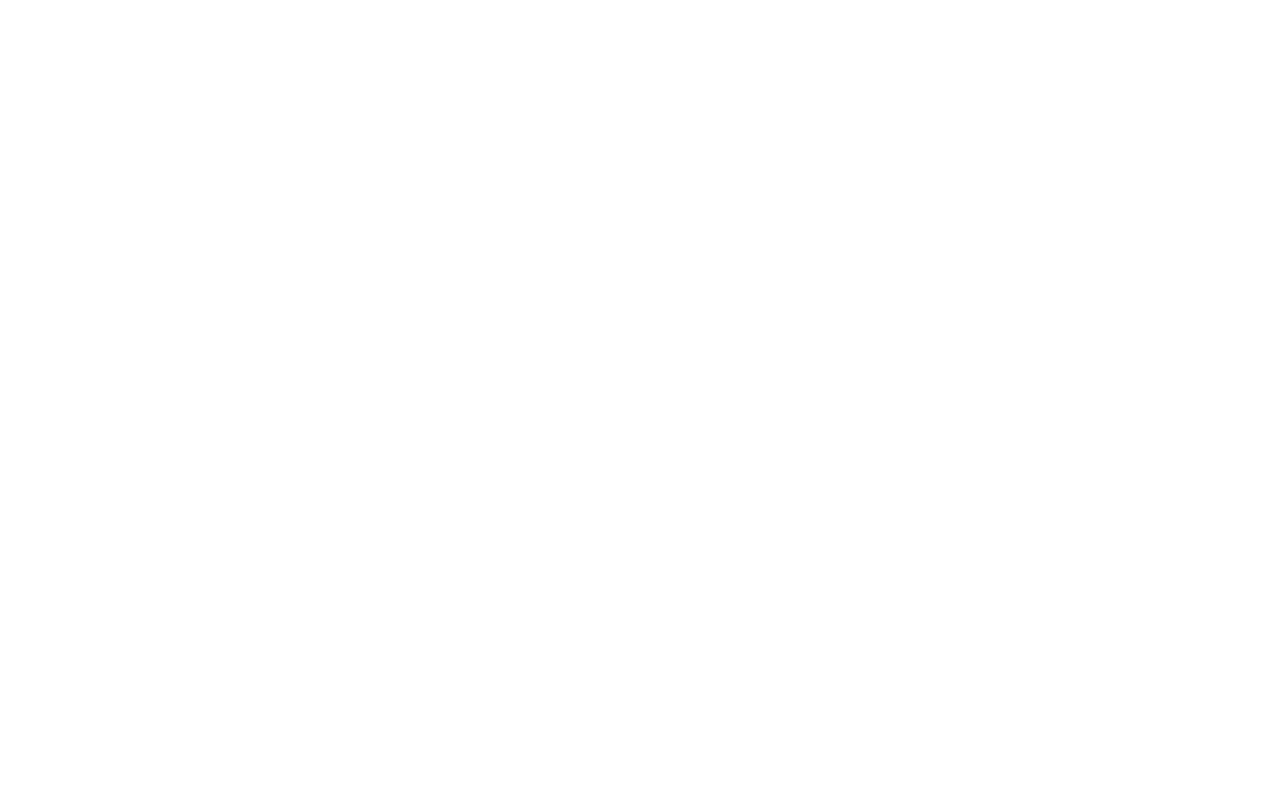
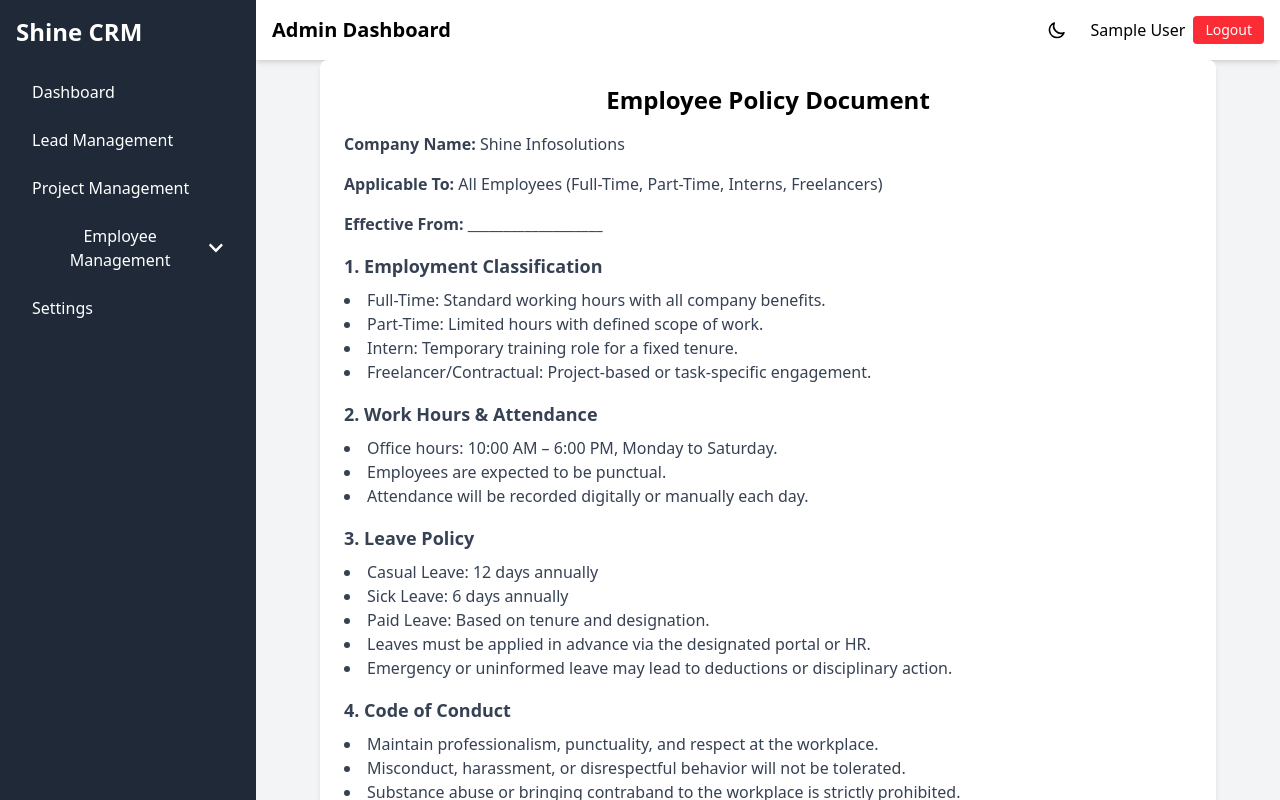
Before and after one commit to SaumyaSingh04/crm-client, a React (Vite) app: page /employee/policies in a window 1280 px wide. Before the commit this address had no page. Built offline with nearby package versions, Linux system fonts and the light colour scheme; no server answers; sample sign-in values are in the browser's storage.

Commit message:
contract page done

```diff
--- a/src/App.jsx
+++ b/src/App.jsx
@@ -15,8 +15,9 @@
 import EmployeeManagement from "./pages/EmployeeManagement";
 import AddEmployee from "./pages/AddEmployee";
 import ContractManagement from "./pages/ContractManagement";
-import EditContract from "./pages/EditContract"; // renamed for clarity
+import EditContract from "./pages/EditContract";
 import AddContract from "./pages/AddContract";
+import PolicyAcceptance from "./pages/PolicyManagement";
 
 function AppRoutes() {
   return (
@@ -50,6 +51,7 @@
         <Route path="contracts/create" element={<EditContract />} />               {/* general create */}
         <Route path="contracts/create/:id" element={<AddContract />} />           {/* create for selected employee */}
         <Route path="contracts/edit/:id" element={<EditContract />} />             {/* edit existing */}
+      <Route path="employee/policies" element={<PolicyAcceptance />} />
       </Route>
     </Routes>
   );
--- a/src/components/Sidebar.jsx
+++ b/src/components/Sidebar.jsx
@@ -80,6 +80,11 @@
                       • Terms & Conditions
                     </Link>
                   </li>
+                  <li>
+                    <Link to="/employee/policies" className="block text-md text-orange-400 hover:text-white">
+                      • Policy Document
+                    </Link>
+                  </li>
                 </ul>
               )}
             </li>
--- a/src/pages/AddContract.jsx
+++ b/src/pages/AddContract.jsx
@@ -140,9 +140,28 @@
     window.open(`${API_URL}/api/employees/${employeeId}/contract/preview`, '_blank');
   };
 
-  const handleDownload = () => {
-    window.open(`${API_URL}/api/employees/${employeeId}/contract/download`, '_blank');
-  };
+  const handleDownload = async () => {
+    try {
+      const response = await axios.get(
+        `${API_URL}/api/employees/${employeeId}/contract/download`,
+        { responseType: 'blob' }
+      );
+
+      // Create blob URL and trigger download
+      const url = window.URL.createObjectURL(new Blob([response.data]));
+      const link = document.createElement('a');
+      link.href = url;
+      link.setAttribute('download', `${employee.name}_contract.pdf`);
+      document.body.appendChild(link);
+      link.click();
+       // Clean up
+       window.URL.revokeObjectURL(url);
+       document.body.removeChild(link);
+     } catch (error) {
+       console.error('Download failed:', error);
+       setError('Failed to download contract');
+     }
+   };
 
   if (loading) return <div className="p-6 text-center">Loading employee data...</div>;
   if (!employee) return <div className="p-6 text-center">Employee not found</div>;
--- a/src/pages/ContractManagement.jsx
+++ b/src/pages/ContractManagement.jsx
@@ -30,13 +30,13 @@
 
   const handleDownload = async (id, name) => {
     try {
-      const response = await axios.get(`${API_URL}/api/employees/${id}/contract/preview`, {
+      const response = await axios.get(`${API_URL}/api/employees/${id}/contract/download`, {
         responseType: "blob",
       });
       const url = window.URL.createObjectURL(new Blob([response.data]));
       const link = document.createElement("a");
       link.href = url;
-      link.setAttribute("download", `${name}_contract.html`);
+      link.setAttribute("download", `${name}_contract.pdf`);
       document.body.appendChild(link);
       link.click();
       link.remove();
--- /dev/null
+++ b/src/pages/PolicyManagement.jsx
@@ -0,0 +1,173 @@
+import React, { useState, useEffect } from "react";
+import axios from "axios";
+import { useAppContext } from "../context/AppContext";
+
+const PolicyAcceptance = ({ employeeId }) => {
+  const [accepted, setAccepted] = useState(false);
+  const [submitted, setSubmitted] = useState(false);
+  const [signature, setSignature] = useState("");
+  const [loading, setLoading] = useState(true);
+  const { API_URL } = useAppContext();
+
+  useEffect(() => {
+    const fetchStatus = async () => {
+      try {
+        const res = await axios.get(`${API_URL}/api/employees/${employeeId}/policy-status`);
+        if (res.data?.accepted) {
+          setAccepted(true);
+          setSubmitted(true);
+        }
+      } catch (err) {
+        console.error("Error fetching policy status:", err);
+      } finally {
+        setLoading(false);
+      }
+    };
+    fetchStatus();
+  }, [API_URL, employeeId]);
+
+  const handleSubmit = async () => {
+    if (!signature.trim()) {
+      alert("Please enter your signature.");
+      return;
+    }
+    try {
+      await axios.post(`${API_URL}/api/employees/${employeeId}/accept-policy`, { signature });
+      setSubmitted(true);
+    } catch (error) {
+      console.error("Submission error:", error);
+      alert("Submission failed.");
+    }
+  };
+
+  if (loading) return <div className="p-6 text-gray-500">Loading policy...</div>;
+
+  return (
+    <div className="p-6 bg-white dark:bg-gray-800 rounded-lg shadow-md max-w-4xl mx-auto">
+      <h2 className="text-2xl font-bold mb-4 text-center">Employee Policy Document</h2>
+
+      <div className="text-gray-700 dark:text-gray-200 space-y-4">
+        <p><strong>Company Name:</strong> Shine Infosolutions</p>
+        <p><strong>Applicable To:</strong> All Employees (Full-Time, Part-Time, Interns, Freelancers)</p>
+        <p><strong>Effective From:</strong> ___________________</p>
+
+        {[...Array(10).keys()].map((i) => {
+          const titles = [
+            "Employment Classification",
+            "Work Hours & Attendance",
+            "Leave Policy",
+            "Code of Conduct",
+            "Dress Code",
+            "Confidentiality & Data Security",
+            "Device & Asset Use",
+            "Termination & Resignation",
+            "Salary & Benefits",
+            "Policy Amendments",
+          ];
+          const contents = [
+            [
+              "Full-Time: Standard working hours with all company benefits.",
+              "Part-Time: Limited hours with defined scope of work.",
+              "Intern: Temporary training role for a fixed tenure.",
+              "Freelancer/Contractual: Project-based or task-specific engagement.",
+            ],
+            [
+              "Office hours: 10:00 AM – 6:00 PM, Monday to Saturday.",
+              "Employees are expected to be punctual.",
+              "Attendance will be recorded digitally or manually each day.",
+            ],
+            [
+              "Casual Leave: 12 days annually",
+              "Sick Leave: 6 days annually",
+              "Paid Leave: Based on tenure and designation.",
+              "Leaves must be applied in advance via the designated portal or HR.",
+              "Emergency or uninformed leave may lead to deductions or disciplinary action.",
+            ],
+            [
+              "Maintain professionalism, punctuality, and respect at the workplace.",
+              "Misconduct, harassment, or disrespectful behavior will not be tolerated.",
+              "Substance abuse or bringing contraband to the workplace is strictly prohibited.",
+            ],
+            [
+              "Smart casual or professional attire required during working hours.",
+              "Uniform (if provided) must be worn and maintained properly.",
+            ],
+            [
+              "Employees must not disclose any client, project, or company information.",
+              "Any data, report, or software provided remains company property.",
+            ],
+            [
+              "Company equipment (laptops, ID cards, documents) must be handled responsibly.",
+              "Loss or damage due to negligence may result in penalty or deduction.",
+            ],
+            [
+              "Either party can terminate employment with notice (as per offer letter, e.g., 30 days).",
+              "Misconduct, fraud, or non-performance can lead to immediate termination.",
+              "All company assets must be returned before full and final settlement.",
+            ],
+            [
+              "Salary will be credited by 7th of every month.",
+              "Deductions (PF, leaves, penalties) will be reflected in the payslip.",
+              "Benefits like bonuses, increments, or perks are performance-based.",
+            ],
+            [
+              "The company reserves the right to update or modify policies with prior notice.",
+              "Employees are expected to stay updated via internal communication.",
+            ],
+          ];
+          return (
+            <div key={i}>
+              <h4 className="font-semibold text-lg mt-4 mb-2">{i + 1}. {titles[i]}</h4>
+              <ul className="list-disc list-inside">
+                {contents[i].map((line, idx) => (
+                  <li key={idx}>{line}</li>
+                ))}
+              </ul>
+            </div>
+          );
+        })}
+
+        <hr className="my-6" />
+
+        <h4 className="text-lg font-semibold">Declaration:</h4>
+        <p>
+          I hereby confirm that I have read and understood the Employee Policy Document. I agree to
+          comply with the above policies during my employment.
+        </p>
+
+        {submitted ? (
+          <p className="mt-4 text-green-600 font-semibold">✔ You have accepted the policy.</p>
+        ) : (
+          <div className="mt-4 space-y-4">
+            <div className="flex items-center space-x-2">
+              <input
+                type="checkbox"
+                checked={accepted}
+                onChange={(e) => setAccepted(e.target.checked)}
+                className="w-4 h-4"
+              />
+              <label>I Accept the Policy</label>
+            </div>
+            <input
+              type="text"
+              placeholder="Enter your name as signature"
+              value={signature}
+              onChange={(e) => setSignature(e.target.value)}
+              disabled={!accepted}
+              className="px-4 py-2 border rounded-md w-full md:w-1/2"
+            />
+            <button
+              onClick={handleSubmit}
+              disabled={!accepted || !signature.trim()}
+              className="bg-blue-600 hover:bg-blue-700 text-white px-6 py-2 rounded-md"
+            >
+              Submit Acceptance
+            </button>
+          </div>
+        )}
+      </div>
+    </div>
+  );
+};
+
+export default PolicyAcceptance;
```
Also changed, not shown: src/pages/EditContract.jsx (+24 -1 lines), src/pages/EmployeeManagement.jsx (+15 -37 lines).
